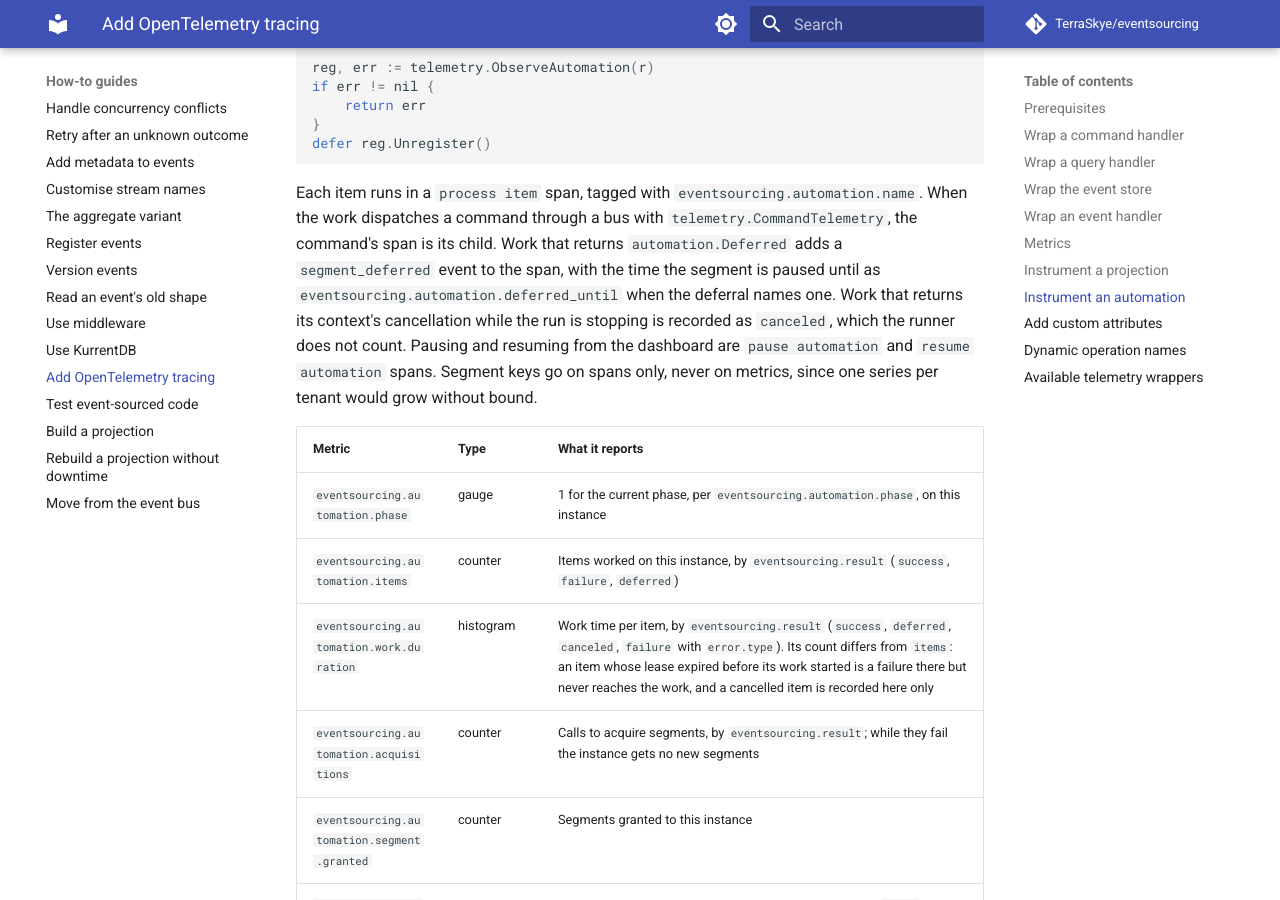
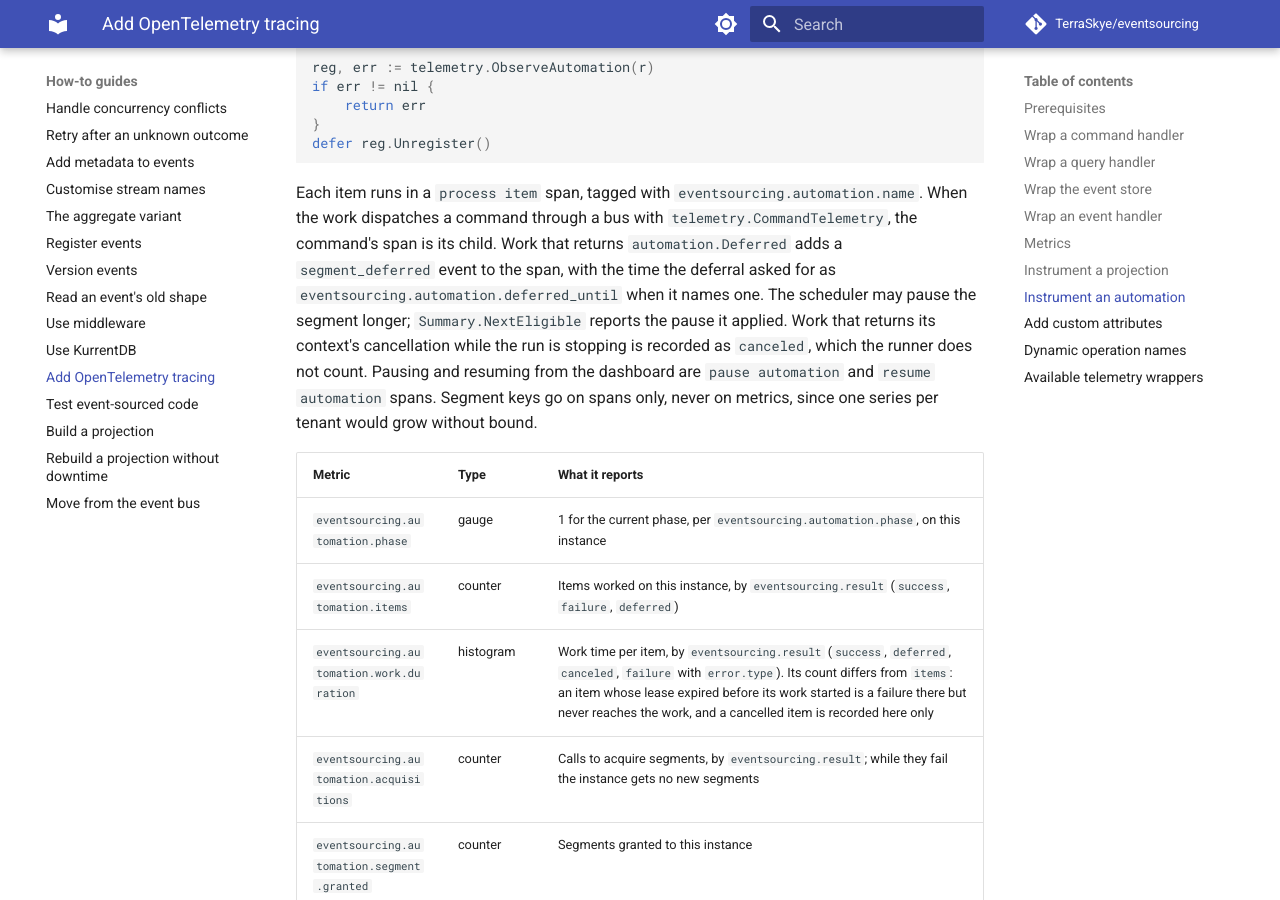
Before and after one commit to TerraSkye/eventsourcing, an MkDocs documentation site: the page built from docs/how-to/add-opentelemetry.md, in a window 1280 px wide and 900 px high, scrolled down 4321 px. Built offline with MkDocs 1.6.1 and Material for MkDocs 9.7.7, drawn with Linux system fonts in a browser that asks for light colours; comment, search, counter and statistics services are not loaded.

Commit message:
Say that a deferral pauses a segment until at least Until (#295)
The Scheduler.Done, Deferred and DeferredOutcome docs said a deferred
segment is paused until Outcome.Until. The default scheduler pauses it
until the later of Until and the end of the batch's item leases, and for
a zero or past Until for a lease. Describe Until as the earliest the
segment may resume, and point at Drained and Summary.NextEligible for the
pause applied.

The telemetry reference also named the span event "deferred"; it is
"segment_deferred".

Fixes #270.

```diff
--- a/docs/how-to/add-opentelemetry.md
+++ b/docs/how-to/add-opentelemetry.md
@@ -138,8 +138,10 @@ Each item runs in a `process item` span, tagged with
 `eventsourcing.automation.name`. When the work dispatches a command through a bus with
 `telemetry.CommandTelemetry`, the command's span is its child. Work that
 returns `automation.Deferred` adds a `segment_deferred` event to the span,
-with the time the segment is paused until as
-`eventsourcing.automation.deferred_until` when the deferral names one.
+with the time the deferral asked for as
+`eventsourcing.automation.deferred_until` when it names one. The scheduler
+may pause the segment longer; `Summary.NextEligible` reports the pause it
+applied.
 Work that returns its context's cancellation while the run is stopping is
 recorded as `canceled`, which the runner does not count. Pausing and
 resuming from the dashboard are `pause automation` and `resume automation`
```
Also changed, not shown: docs/reference/automation.md (+2 -2 lines), docs/reference/telemetry.md (+1 -1 lines), 1 other file.
